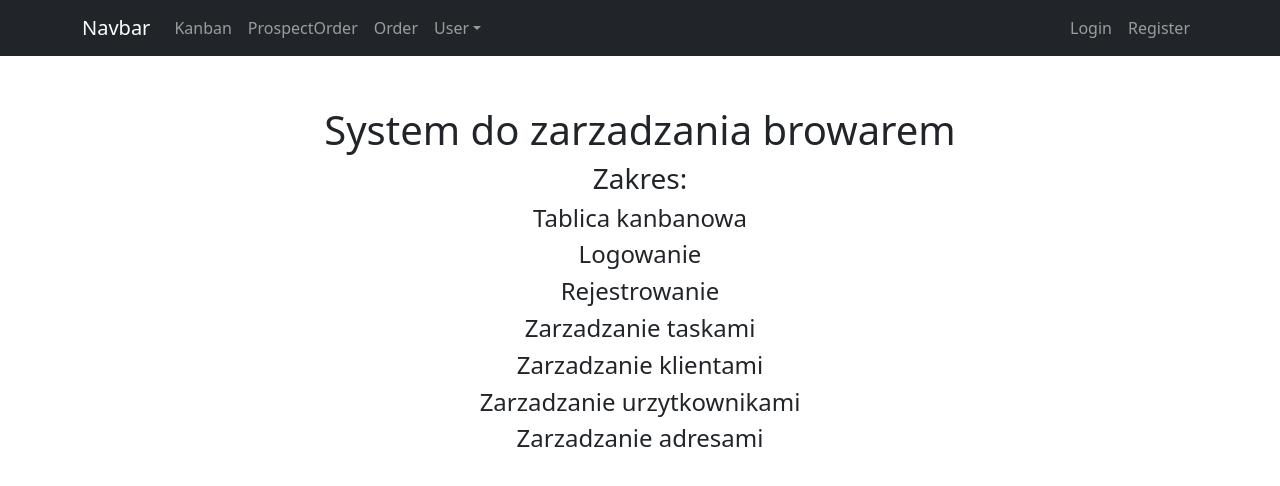
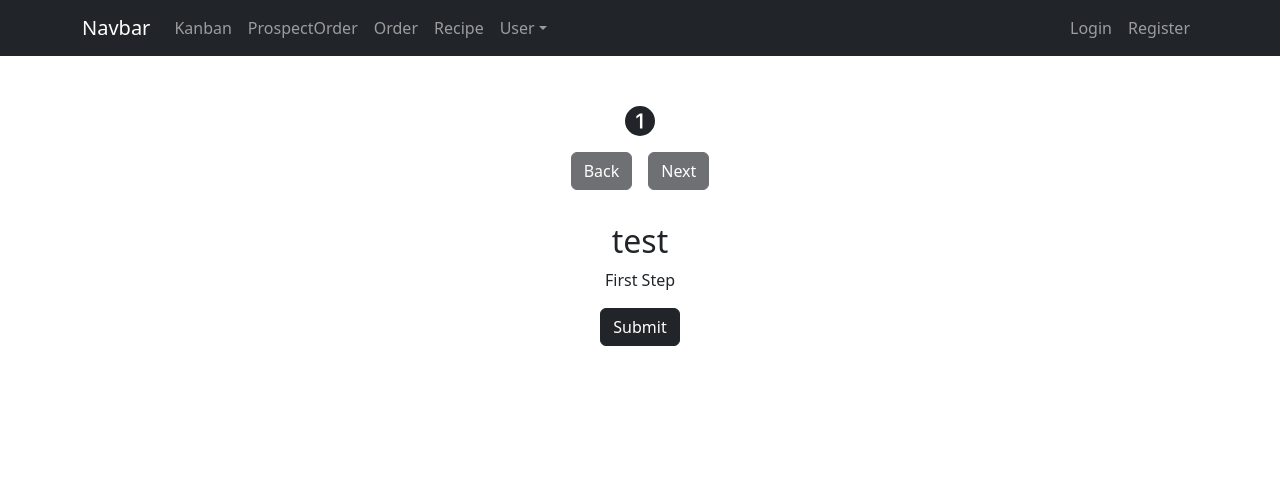
Before and after one commit to mjmazgaj/BreweryMaster, a React (Create React App) app in the folder UI/brewerymaster/: page /Recipe in a window 1280 px wide. Before the commit this address led to /. Shown: the top 486 px of the page. Built offline with nearby package versions, Linux system fonts and the light colour scheme.

Commit message:
Create placeholders for recipe

```diff
--- a/UI/brewerymaster/src/App.js
+++ b/UI/brewerymaster/src/App.js
@@ -16,6 +16,7 @@ import Employee from './Components/User/Employee/Employee';
 
 import Order from './Components/Order/Order';
 import ProspectOrder from './Components/Order/ProspectOrder/ProspectOrder';
+import Recipe from './Components/Recipe/Recipe';
 
 import Kanban from './Components/Work/Kanban/Kanban';
 
@@ -50,6 +51,8 @@ const App = () => {
 
             <Route exact path="/ProspectOrder" element={<ProspectOrder />} />
             <Route exact path="/Order" element={<Order />} />
+            <Route exact path="/Recipe" element={<Recipe />} />
+
             <Route exact path="/Address" element={<Address />} />
             <Route exact path="/Client" element={<Client />} />
             <Route exact path="/Employee" element={<Employee />} />
--- a/UI/brewerymaster/src/Components/Basic/Navigation.jsx
+++ b/UI/brewerymaster/src/Components/Basic/Navigation.jsx
@@ -10,6 +10,7 @@ function Navigation(isAuthenticated) {
             <Nav.Link href="/Kanban">Kanban</Nav.Link>
             <Nav.Link href="/ProspectOrder">ProspectOrder</Nav.Link>
             <Nav.Link href="/Order">Order</Nav.Link>
+            <Nav.Link href="/Recipe">Recipe</Nav.Link>
 
             <NavDropdown title="User" id="navbarScrollingDropdown">
               <NavDropdown.Item href="/Client">Client</NavDropdown.Item>
--- /dev/null
+++ b/UI/brewerymaster/src/Components/Recipe/Recipe.jsx
@@ -0,0 +1,18 @@
+import React, { useState} from "react";
+import 'bootstrap/dist/css/bootstrap.min.css'
+import { ToastContainer } from "react-toastify";
+import 'react-toastify/dist/ReactToastify.css';
+
+import RecipeForm from './RecipeComponents/RecipeForm';
+
+const Recipe = () => {
+
+    return (
+      <div className="Recipe_container">
+        <ToastContainer />
+        <RecipeForm />
+      </div>
+    );
+}
+
+export default Recipe;
--- /dev/null
+++ b/UI/brewerymaster/src/Components/Recipe/RecipeComponents/RecipeFirstStep.jsx
@@ -0,0 +1,11 @@
+import React, {Fragment} from "react";
+const RecipeFirstStep = () => {
+
+  return (
+    <Fragment>
+      <p>First Step</p>
+    </Fragment>
+  );
+};
+
+export default RecipeFirstStep;
--- /dev/null
+++ b/UI/brewerymaster/src/Components/Recipe/RecipeComponents/RecipeForm.jsx
@@ -0,0 +1,52 @@
+import React, {useState} from "react";
+import { Form } from "react-bootstrap";
+import Button from 'react-bootstrap/Button';
+import { toast } from "react-toastify";
+
+import { addData } from '../api';
+
+import MenuSteps from '../../Shared/MenuSteps';
+import RecipeFirstStep from "./RecipeFirstStep";
+
+const RecipeForm = () => {
+
+  const [currentStep, setCurrentStep] = useState(0);
+
+  const handleSave = () => {
+    const newData = {
+    };
+
+    addData(newData)
+      .then(() => {
+        clear();
+        toast.success('Recipe has been added');
+      })
+  };
+
+  const clear = () => {
+  };
+
+  const steps = [
+    {
+      name: "test",
+      component: <RecipeFirstStep />,
+    },
+  ];
+
+  return (
+    <Form className="recipe-form">
+      <MenuSteps currentStep={currentStep} setCurrentStep={setCurrentStep} amountOfSteps={steps.length} />
+
+      <h2>{steps[currentStep].name}</h2>
+      <div>{steps[currentStep].component}</div>
+
+      {currentStep === steps.length - 1 ? (
+        <Button variant="dark" onClick={handleSave}>
+          Submit
+        </Button>
+      ) : null}
+    </Form>
+  );
+};
+
+export default RecipeForm;
--- /dev/null
+++ b/UI/brewerymaster/src/Components/Recipe/api.jsx
@@ -0,0 +1,39 @@
+import axios from 'axios';
+
+const apiurl = "https://localhost:7289/api/Recipe";
+
+export const fetchData = () => {
+  return axios.get(apiurl)
+    .then((result) => result.data)
+    .catch((error) => console.log(error));
+};
+
+export const fetchDetails = (setDetails) => {
+  return axios.get(`${apiurl}/Details`)
+    .then((result) => setDetails(result.data))
+    .catch((error) => console.log(error));
+};
+
+export const fetchDataById = (id) => {
+  return axios.get(`${apiurl}/${id}`)
+    .then((result) => result.data)
+    .catch((error) => console.log(error));
+};
+
+export const addData = (data) => {
+  return axios.post(`${apiurl}`, data)
+    .then((result) => result.data)
+    .catch((error) => console.log(error));
+};
+
+export const updateData = (id, data) => {
+  return axios.put(`${apiurl}/${id}`, data)
+    .then((result) => result.data)
+    .catch((error) => console.log(error));
+};
+
+export const deleteData = (id) => {
+  return axios.delete(`${apiurl}/${id}`)
+    .then((result) => result.status === 200)
+    .catch((error) => console.log(error));
+};
```
Also changed, not shown: UI/brewerymaster/src/Components/Recipe/recipe.css (added).
